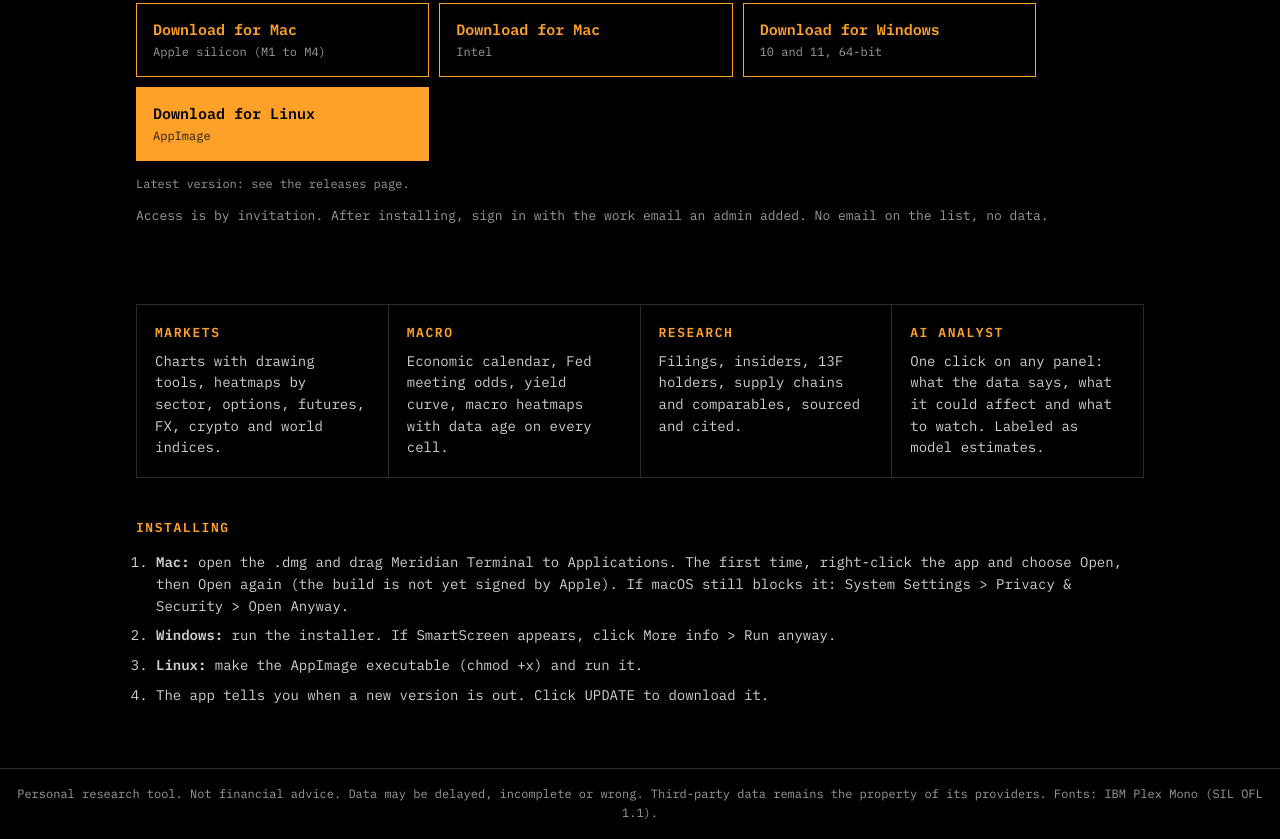
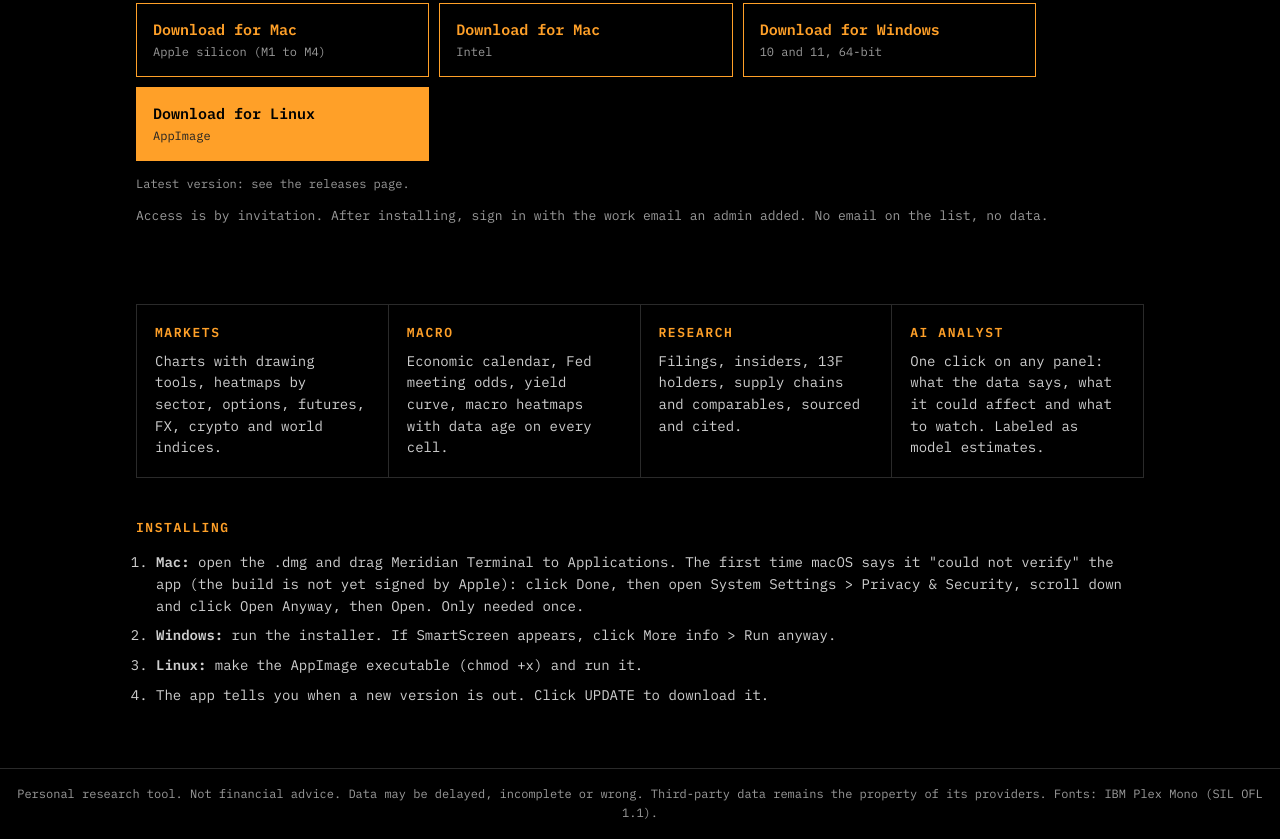
Before and after one commit to M14Mason/Meridian-Download, a plain HTML site: page index.html in a window 1280 px wide. Shown: the part 371-1210 px from the top of the page. Drawn offline with Linux system fonts and the light colour scheme; no server answers.

Commit message:
Mac first-launch steps for macOS 15+ (Open Anyway in Privacy and Security)
Co-Authored-By: Claude Opus 5.5 <noreply@anthropic.com>

```diff
--- a/index.html
+++ b/index.html
@@ -38,7 +38,7 @@
     <section class="install">
       <h2>INSTALLING</h2>
       <ol>
-        <li><b>Mac:</b> open the .dmg and drag Meridian Terminal to Applications. The first time, right-click the app and choose Open, then Open again (the build is not yet signed by Apple). If macOS still blocks it: System Settings &gt; Privacy &amp; Security &gt; Open Anyway.</li>
+        <li><b>Mac:</b> open the .dmg and drag Meridian Terminal to Applications. The first time macOS says it "could not verify" the app (the build is not yet signed by Apple): click Done, then open System Settings &gt; Privacy &amp; Security, scroll down and click Open Anyway, then Open. Only needed once.</li>
         <li><b>Windows:</b> run the installer. If SmartScreen appears, click More info &gt; Run anyway.</li>
         <li><b>Linux:</b> make the AppImage executable (chmod +x) and run it.</li>
         <li>The app tells you when a new version is out. Click UPDATE to download it.</li>
```
